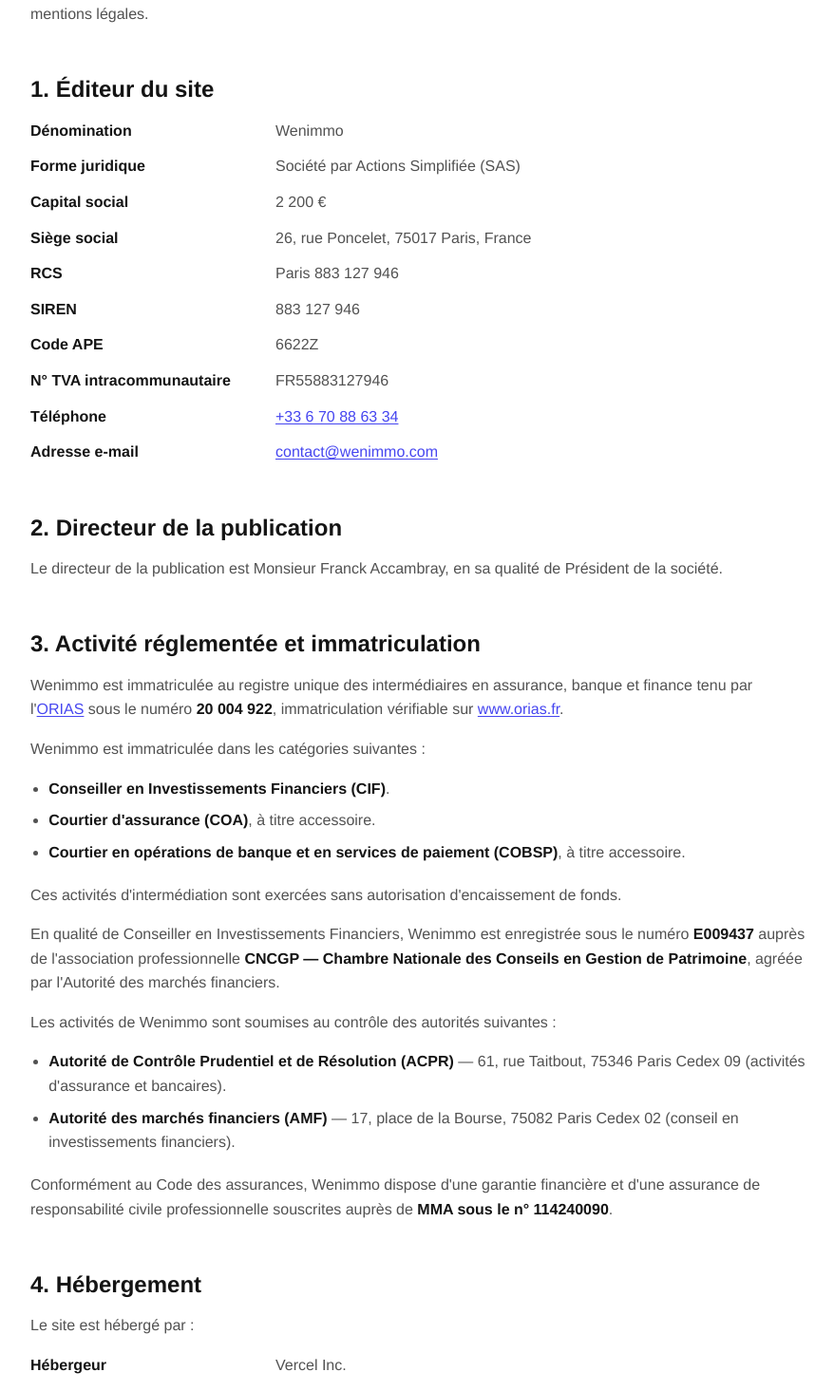
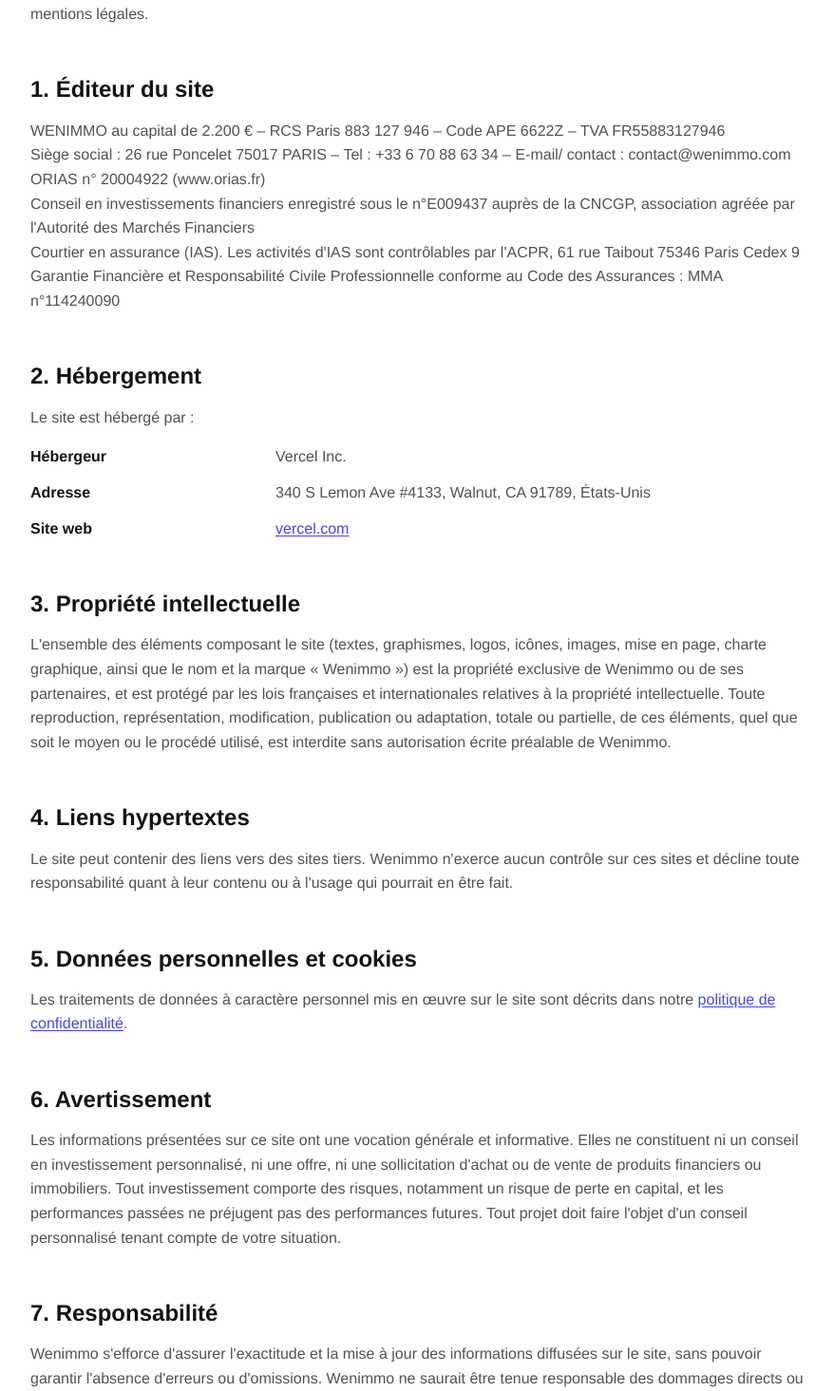
Before and after one commit to Yv-ia/landing-wenimmo, a Next.js app: page /mentions-legales in a window 1280 px wide. Shown: the part 463-1928 px from the top of the page at 95% size, without its empty margins (32-910 px from the left). Built offline with nearby package versions, Linux system fonts and the light colour scheme; a web font is replaced by a local one.

Commit message:
Hecaton checkpoint: update page
Created automatically by Hecaton after an agent prompt changed the worktree.

```diff
--- a/app/mentions-legales/page.jsx
+++ b/app/mentions-legales/page.jsx
@@ -16,92 +16,25 @@
       </p>
 
       <h2>1. Éditeur du site</h2>
-      <dl className="legal__dl">
-        <dt>Dénomination</dt>
-        <dd>Wenimmo</dd>
-        <dt>Forme juridique</dt>
-        <dd>Société par Actions Simplifiée (SAS)</dd>
-        <dt>Capital social</dt>
-        <dd>2 200 €</dd>
-        <dt>Siège social</dt>
-        <dd>26, rue Poncelet, 75017 Paris, France</dd>
-        <dt>RCS</dt>
-        <dd>Paris 883 127 946</dd>
-        <dt>SIREN</dt>
-        <dd>883 127 946</dd>
-        <dt>Code APE</dt>
-        <dd>6622Z</dd>
-        <dt>N° TVA intracommunautaire</dt>
-        <dd>FR55883127946</dd>
-        <dt>Téléphone</dt>
-        <dd>
-          <a href="tel:+33670886334">+33 6 70 88 63 34</a>
-        </dd>
-        <dt>Adresse e-mail</dt>
-        <dd>
-          <a href="mailto:contact@wenimmo.com">contact@wenimmo.com</a>
-        </dd>
-      </dl>
-
-      <h2>2. Directeur de la publication</h2>
       <p>
-        Le directeur de la publication est Monsieur Franck Accambray, en sa qualité de Président de
-        la société.
+        WENIMMO au capital de 2.200 € – RCS Paris 883 127 946 – Code APE 6622Z – TVA FR55883127946
+        <br />
+        Siège social : 26 rue Poncelet 75017 PARIS – Tel : +33 6 70 88 63 34 – E-mail/ contact :
+        contact@wenimmo.com
+        <br />
+        ORIAS n° 20004922 (www.orias.fr)
+        <br />
+        Conseil en investissements financiers enregistré sous le n°E009437 auprès de la CNCGP,
+        association agréée par l'Autorité des Marchés Financiers
+        <br />
+        Courtier en assurance (IAS). Les activités d'IAS sont contrôlables par l'ACPR, 61 rue Taibout
+        75346 Paris Cedex 9
+        <br />
+        Garantie Financière et Responsabilité Civile Professionnelle conforme au Code des Assurances
+        : MMA n°114240090
       </p>
 
-      <h2>3. Activité réglementée et immatriculation</h2>
-      <p>
-        Wenimmo est immatriculée au registre unique des intermédiaires en assurance, banque et
-        finance tenu par l'
-        <a href="https://www.orias.fr" target="_blank" rel="noopener noreferrer">
-          ORIAS
-        </a>{" "}
-        sous le numéro <strong>20 004 922</strong>, immatriculation vérifiable sur{" "}
-        <a href="https://www.orias.fr" target="_blank" rel="noopener noreferrer">
-          www.orias.fr
-        </a>
-        .
-      </p>
-      <p>Wenimmo est immatriculée dans les catégories suivantes :</p>
-      <ul>
-        <li>
-          <strong>Conseiller en Investissements Financiers (CIF)</strong>.
-        </li>
-        <li>
-          <strong>Courtier d'assurance (COA)</strong>, à titre accessoire.
-        </li>
-        <li>
-          <strong>
-            Courtier en opérations de banque et en services de paiement (COBSP)
-          </strong>
-          , à titre accessoire.
-        </li>
-      </ul>
-      <p>Ces activités d'intermédiation sont exercées sans autorisation d'encaissement de fonds.</p>
-      <p>
-        En qualité de Conseiller en Investissements Financiers, Wenimmo est enregistrée sous le
-        numéro <strong>E009437</strong> auprès de l'association professionnelle{" "}
-        <strong>CNCGP — Chambre Nationale des Conseils en Gestion de Patrimoine</strong>, agréée par
-        l'Autorité des marchés financiers.
-      </p>
-      <p>Les activités de Wenimmo sont soumises au contrôle des autorités suivantes :</p>
-      <ul>
-        <li>
-          <strong>Autorité de Contrôle Prudentiel et de Résolution (ACPR)</strong> — 61, rue
-          Taitbout, 75346 Paris Cedex 09 (activités d'assurance et bancaires).
-        </li>
-        <li>
-          <strong>Autorité des marchés financiers (AMF)</strong> — 17, place de la Bourse, 75082
-          Paris Cedex 02 (conseil en investissements financiers).
-        </li>
-      </ul>
-      <p>
-        Conformément au Code des assurances, Wenimmo dispose d'une garantie financière et d'une
-        assurance de responsabilité civile professionnelle souscrites auprès de{" "}
-        <strong>MMA sous le n° 114240090</strong>.
-      </p>
-
-      <h2>4. Hébergement</h2>
+      <h2>2. Hébergement</h2>
       <p>Le site est hébergé par :</p>
       <dl className="legal__dl">
         <dt>Hébergeur</dt>
@@ -116,7 +49,7 @@
         </dd>
       </dl>
 
-      <h2>5. Propriété intellectuelle</h2>
+      <h2>3. Propriété intellectuelle</h2>
       <p>
         L'ensemble des éléments composant le site (textes, graphismes, logos, icônes, images, mise
         en page, charte graphique, ainsi que le nom et la marque « Wenimmo ») est la propriété
@@ -126,20 +59,20 @@
         le moyen ou le procédé utilisé, est interdite sans autorisation écrite préalable de Wenimmo.
       </p>
 
-      <h2>6. Liens hypertextes</h2>
+      <h2>4. Liens hypertextes</h2>
       <p>
         Le site peut contenir des liens vers des sites tiers. Wenimmo n'exerce aucun contrôle sur ces
         sites et décline toute responsabilité quant à leur contenu ou à l'usage qui pourrait en être
         fait.
       </p>
 
-      <h2>7. Données personnelles et cookies</h2>
+      <h2>5. Données personnelles et cookies</h2>
       <p>
         Les traitements de données à caractère personnel mis en œuvre sur le site sont décrits dans
         notre <a href="/politique-de-confidentialite">politique de confidentialité</a>.
       </p>
 
-      <h2>8. Avertissement</h2>
+      <h2>6. Avertissement</h2>
       <p>
         Les informations présentées sur ce site ont une vocation générale et informative. Elles ne
         constituent ni un conseil en investissement personnalisé, ni une offre, ni une sollicitation
@@ -149,7 +82,7 @@
         compte de votre situation.
       </p>
 
-      <h2>9. Responsabilité</h2>
+      <h2>7. Responsabilité</h2>
       <p>
         Wenimmo s'efforce d'assurer l'exactitude et la mise à jour des informations diffusées sur le
         site, sans pouvoir garantir l'absence d'erreurs ou d'omissions. Wenimmo ne saurait être tenue
@@ -157,7 +90,7 @@
         utilisation, ni d'une éventuelle indisponibilité du service.
       </p>
 
-      <h2>10. Droit applicable</h2>
+      <h2>8. Droit applicable</h2>
       <p>
         Les présentes mentions légales sont régies par le droit français. En cas de litige, et à
         défaut de résolution amiable, les tribunaux français seront seuls compétents.
```
